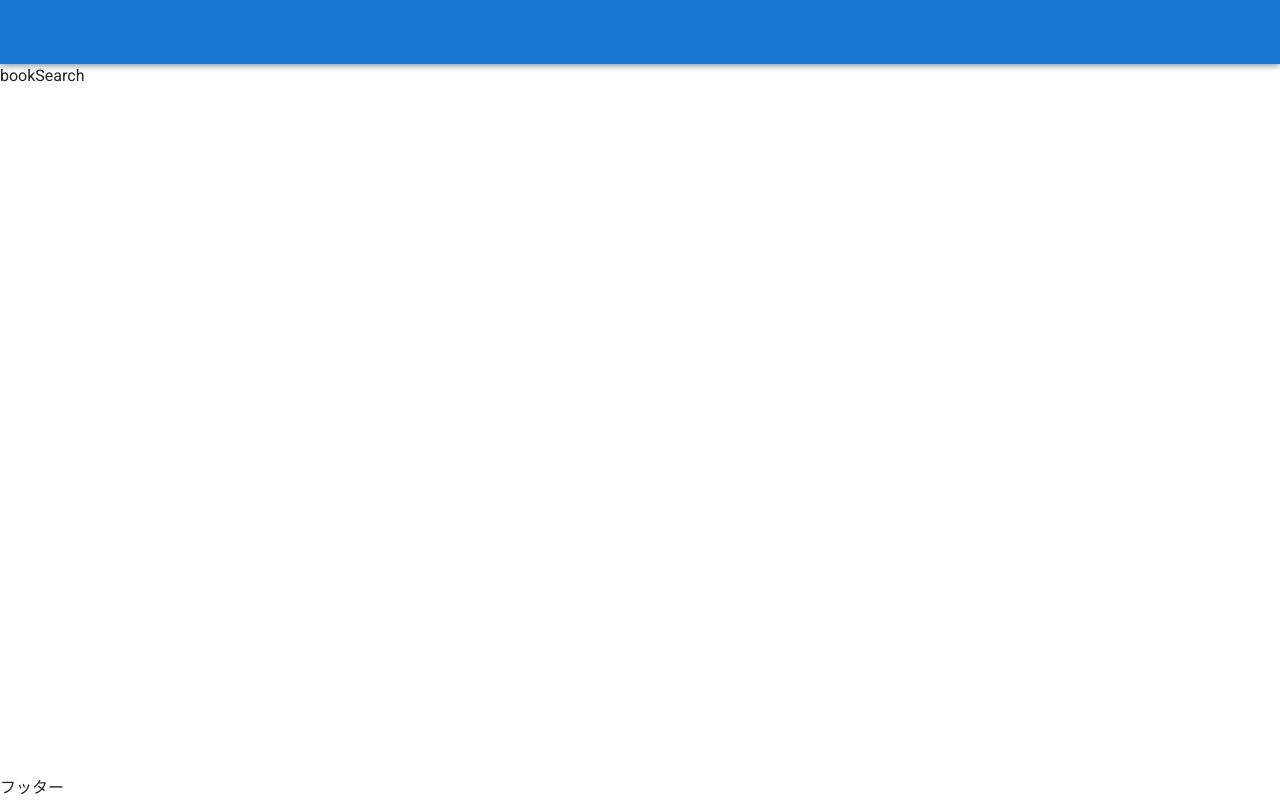
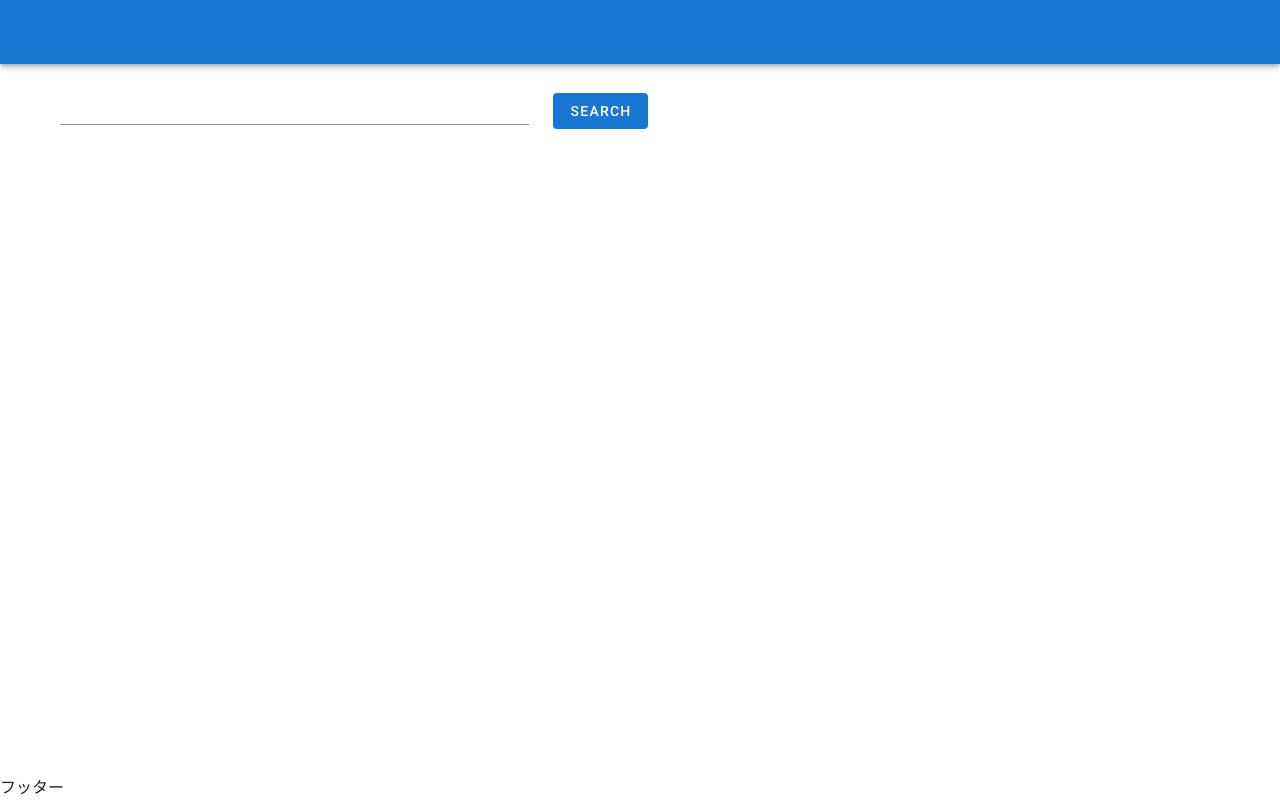
Before and after one commit to s19013/vue-bookApp, a Vue app: page /search in a window 1280 px wide. Built offline with nearby package versions, Linux system fonts and the light colour scheme.

Commit message:
検索窓やボタンを配置

```diff
--- a/src/pages/BookSearch.vue
+++ b/src/pages/BookSearch.vue
@@ -1,6 +1,29 @@
 <template>
   <div>
-    bookSearch
+    <v-container>
+      <v-row>
+        <v-col
+        cols ="8"
+        md ="5"
+        lg ="5"
+        xl ="5"
+        >
+        <v-text-field label="" v-model ="keyword"></v-text-field>
+        </v-col>
+        <v-col
+        cols ="2"
+
+        class="d-flex align-center">
+          <v-btn
+            depressed
+            color="primary"
+            @click="search"
+          >
+          search
+          </v-btn>
+        </v-col>
+      </v-row>
+    </v-container>
   </div>
 </template>
 
@@ -9,8 +32,38 @@
 
 export default {
   name:"book-serach-component",
-  data: () => ({
-    //
-  }),
+  data() {
+    return {
+      keyword:'',
+      searchResults:[]
+    }
+  },
+  methods:{
+    async search(keyword){
+      this.searchResults = []
+
+      //クエリー作成
+      const baseUrl = 'https://www.googleapis.com/books/v1/volumes?q='
+      const params = {
+        q:`intitle:${keyword}`,
+        maxResults:40
+      }
+      const queryParams = new URLSearchParams(params)
+
+      //fetchでjson取得
+      const response = await fetch(baseUrl + queryParams)
+      .then(response => response.json())
+      for (let book of response.items) {
+        let title = book.volumeInfo.title
+        let img = book.volumeInfo.imageLinks
+        let description = book.volumeInfo.description
+        this.searchResults.push({
+          title: title ? title :'',
+          image: img   ? img.thumbnail :'',
+          description:description ? description.slice(0,40) : ''
+        })
+      }
+    }
+  }
 };
 </script>
```
